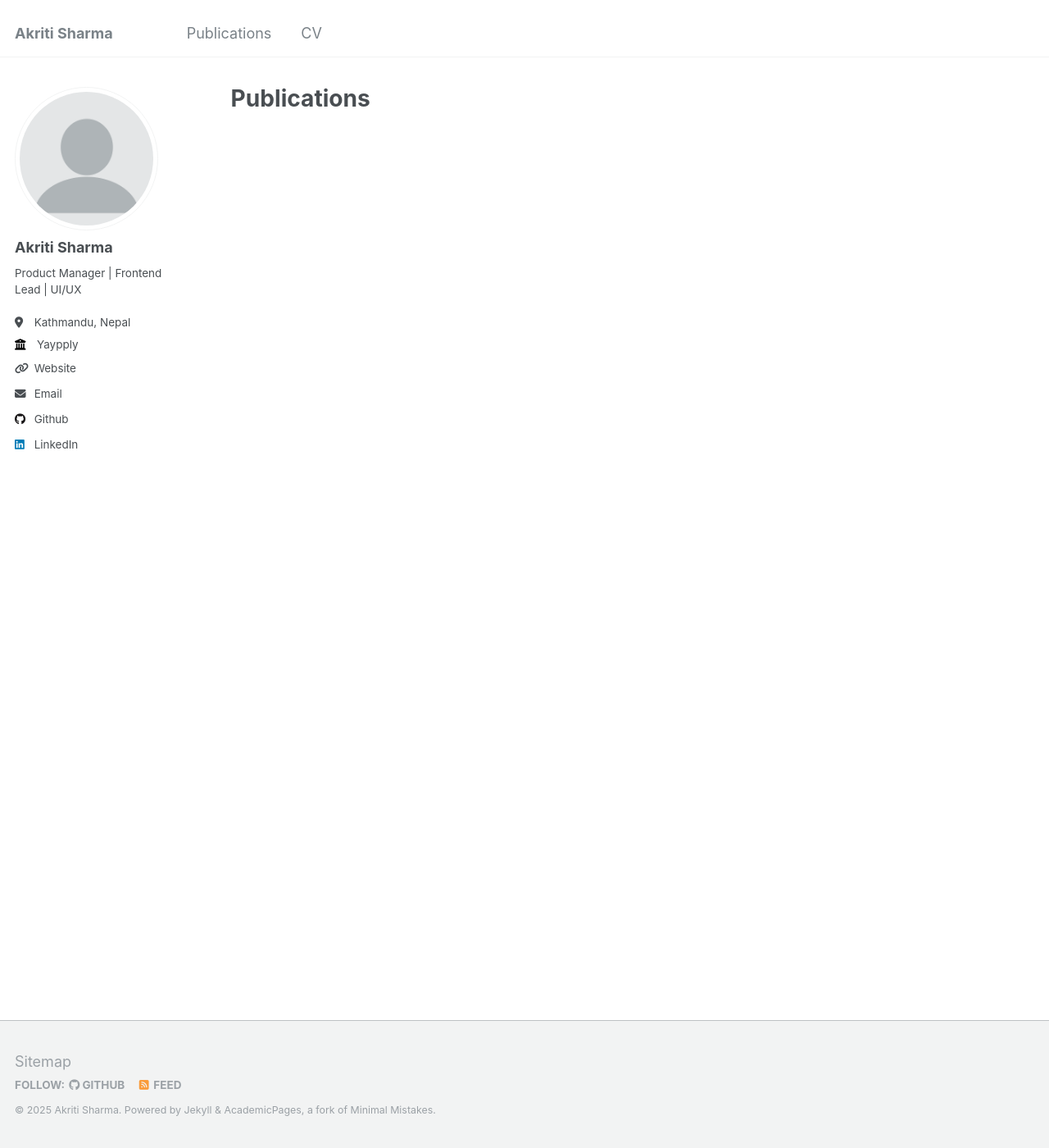
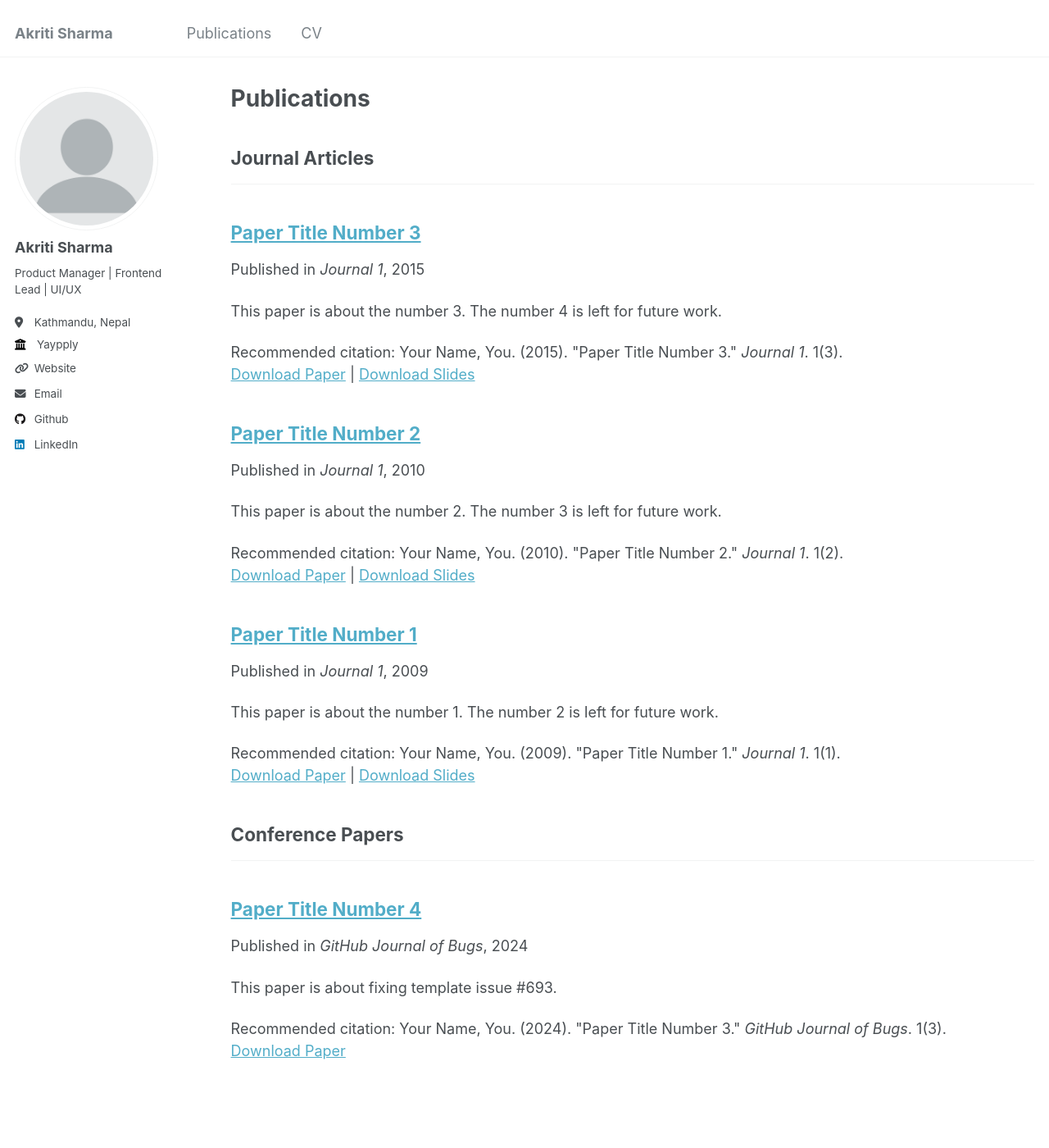
Before and after one commit to akritisharma22/akritisharma22.github.io, a Jekyll site: the page built from _pages/publications.html, in a window 1280 px wide and 1400 px high. Shown: the whole window at 82% size. Built offline with Jekyll 4.4.1, drawn with Linux system fonts in a browser that asks for light colours; some of the changed lines change nothing that is shown.

Commit message:
Update _config.yml

```diff
--- a/_config.yml
+++ b/_config.yml
@@ -77,10 +77,10 @@ author:
 publication_category:
   books:
     title: 'Books'
-  # manuscripts:
-  #   title: 'Journal Articles'
-  # conferences:
-  #   title: 'Conference Papers'
+  manuscripts:
+    title: 'Journal Articles'
+  conferences:
+    title: 'Conference Papers'
 
 # Site Settings
 teaser                   :  # filename of teaser fallback teaser image placed in /images/, .e.g. "500x300.png"
```
